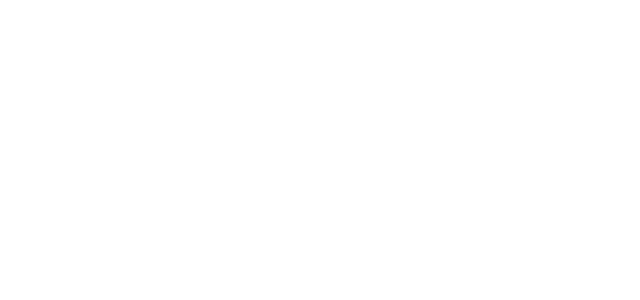
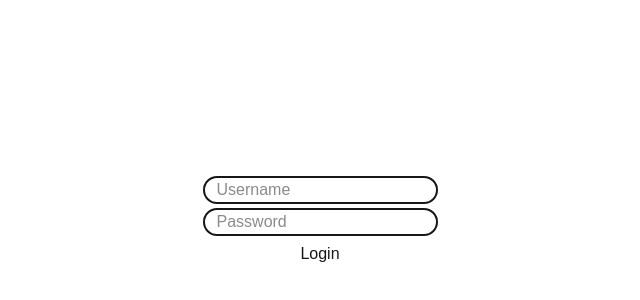
Before and after one commit to Rik-u/foam, a Next.js app: page / in a window 1280 px wide. Shown: the part 178-478 px from the top of the page, without its empty margins (320-960 px from the left). Built offline with nearby package versions, Linux system fonts and the light colour scheme.

Commit message:
Login page

```diff
--- a/src/app/page.tsx
+++ b/src/app/page.tsx
@@ -1,9 +1,26 @@
-import Image from "next/image";
+'use client';
+import { useRouter } from "next/navigation";
+import { useState } from "react";
 
 export default function Home() {
+  const [username, setUsername] = useState("");
+  const router = useRouter();
+  const adminUsername = "admin";
+  const customerUsername = "cust";
+
+  const handleLogin = () => {
+    if (username === adminUsername) {
+      router.push("/admin");
+    } else if (username === customerUsername){
+      router.push("/customer");
+    }
+  };
+
   return (
-    <div>
-
+    <div className="flex flex-col justify-center items-center m-auto h-screen gap-2">
+      <input type="text" value={username} onChange={(e) => setUsername(e.target.value)} className="rounded-full outline-2 px-3" placeholder="Username"></input>
+      <input className="rounded-full outline-2 px-3" placeholder="Password"></input>
+      <button onClick={handleLogin} className="">Login</button>
     </div>
   );
 }
```
